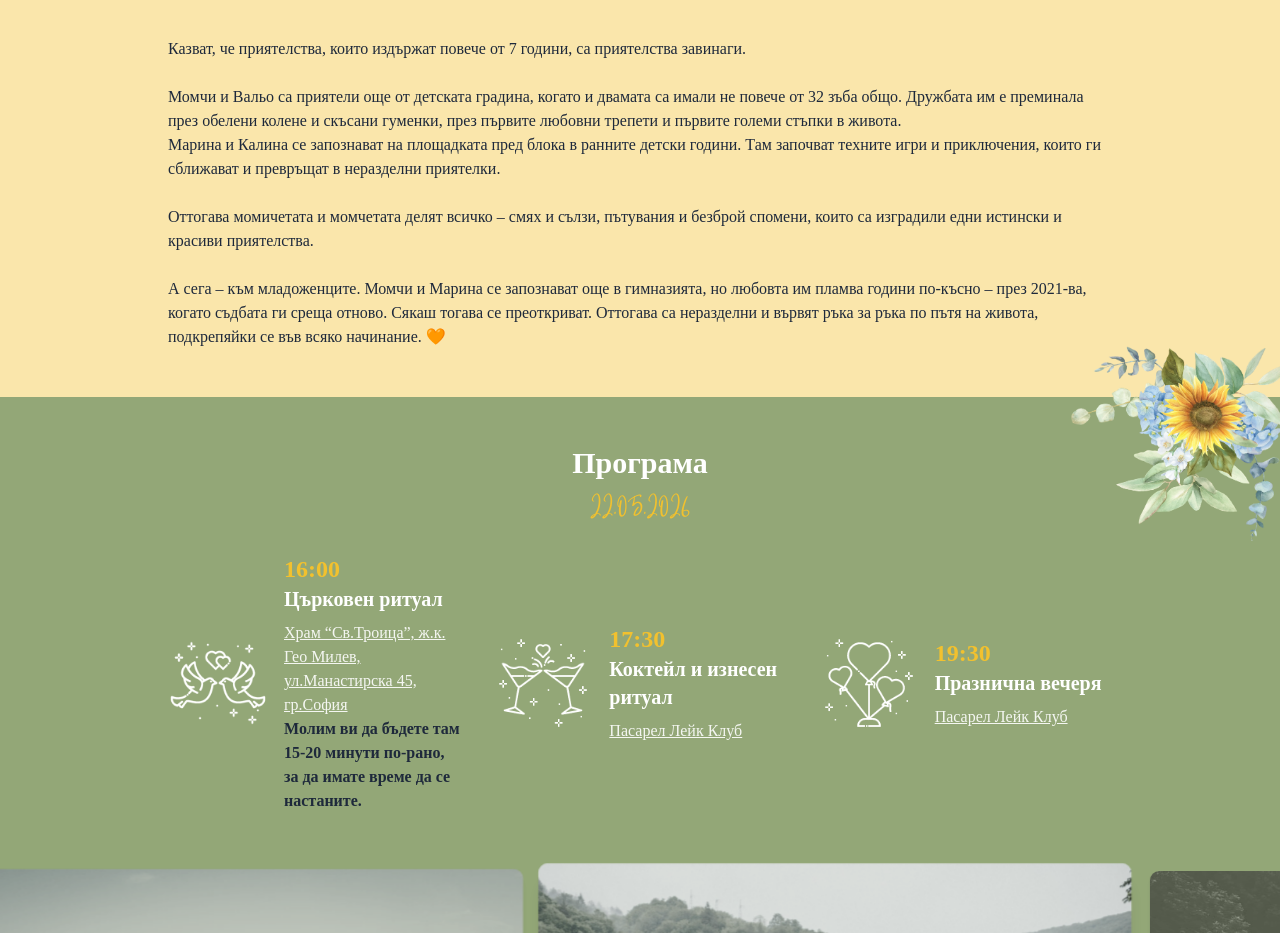
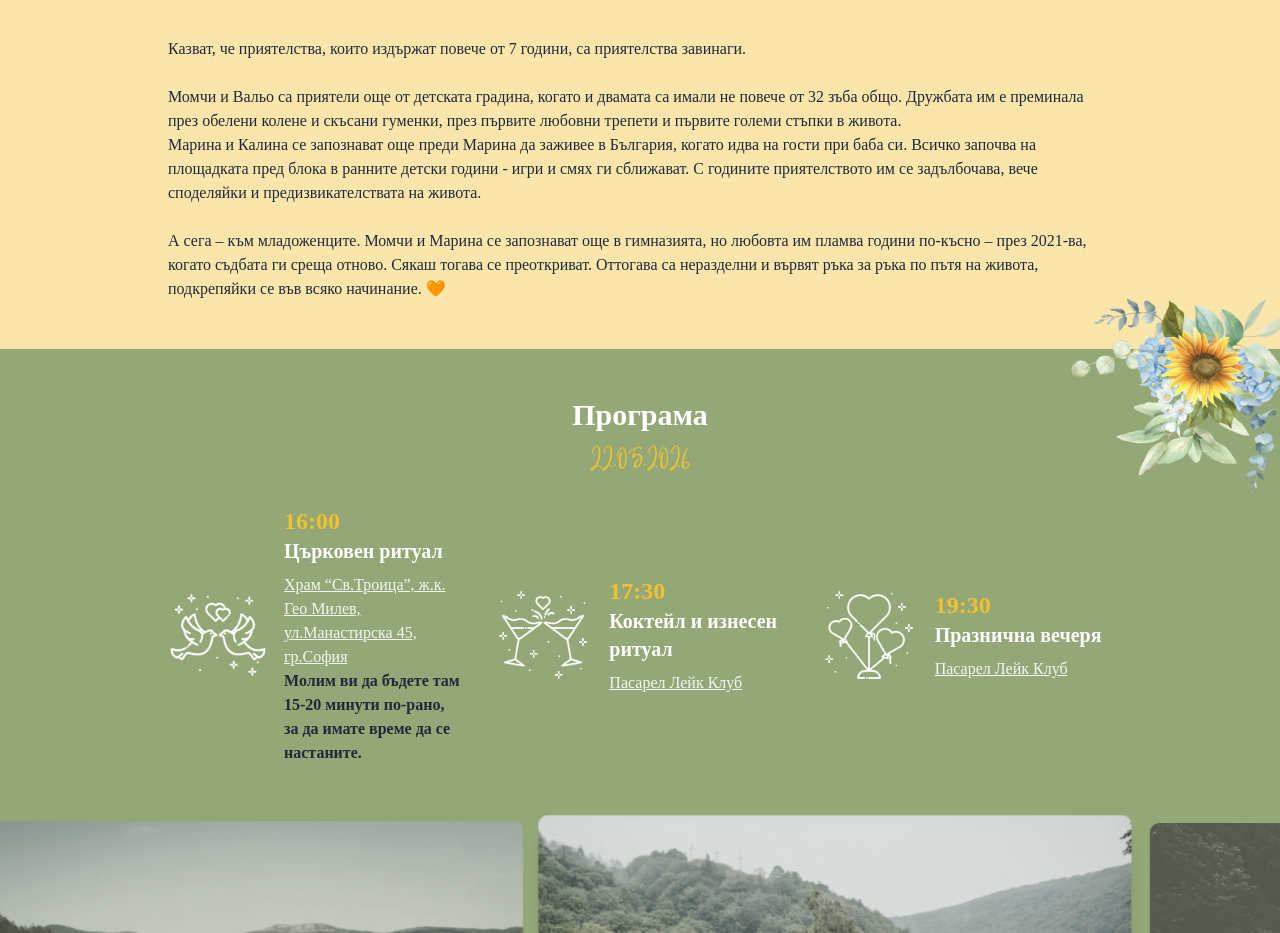
Before and after one commit to mar-ina-17/wedding-site, a React (Vite) app: page / in a window 1280 px wide. Shown: the part 1080-2013 px from the top of the page. Built offline with nearby package versions, Linux system fonts and the light colour scheme; a web font is replaced by a local one.

Commit message:
Refactor About section text for clarity and flow; enhance narrative of friendship and love story.

```diff
--- a/src/components/sections/about.tsx
+++ b/src/components/sections/about.tsx
@@ -18,24 +18,20 @@ const About = () => {
         </p>
 
         <p>
-          Марина и Калина се запознават на площадката пред блока в ранните
-          детски години. Там започват техните игри и приключения, които ги сближават
-          и превръщат в неразделни приятелки.
-        </p>
-        <br />
-        <p>
-          Оттогава момичетата и момчетата делят всичко – смях и сълзи, пътувания
-          и безброй спомени, които са изградили едни истински и красиви
-          приятелства.
+          Марина и Калина се запознават още преди Марина да заживее в България,
+          когато идва на гости при баба си. Всичко започва на площадката пред
+          блока в ранните детски години - игри и смях ги сближават. С годините
+          приятелството им се задълбочава, вече споделяйки и предизвикателствата
+          на живота.
         </p>
         <br />
 
         <p>
           А сега – към младоженците. Момчи и Марина се запознават още в
           гимназията, но любовта им пламва години по-късно – през 2021-ва,
-          когато съдбата ги среща отново. Сякаш тогава се
-          преоткриват. Оттогава са неразделни и вървят ръка за ръка по пътя на
-          живота, подкрепяйки се във всяко начинание. 🧡
+          когато съдбата ги среща отново. Сякаш тогава се преоткриват. Оттогава
+          са неразделни и вървят ръка за ръка по пътя на живота, подкрепяйки се
+          във всяко начинание. 🧡
         </p>
       </div>
     </section>
```
Also changed, not shown: package.json (+7 -7 lines), 1 other file (tests, documents, lock files or other folders).
